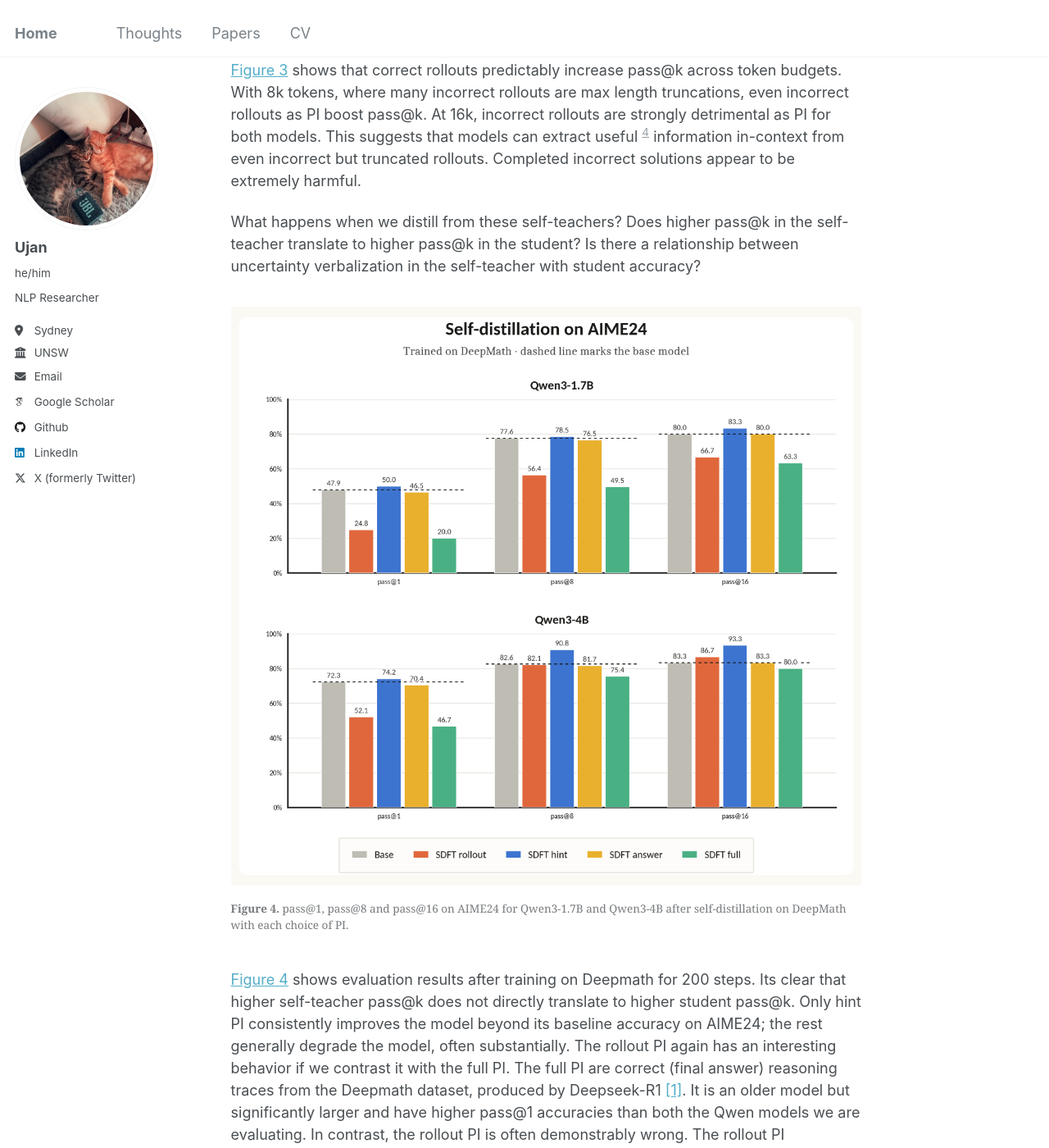
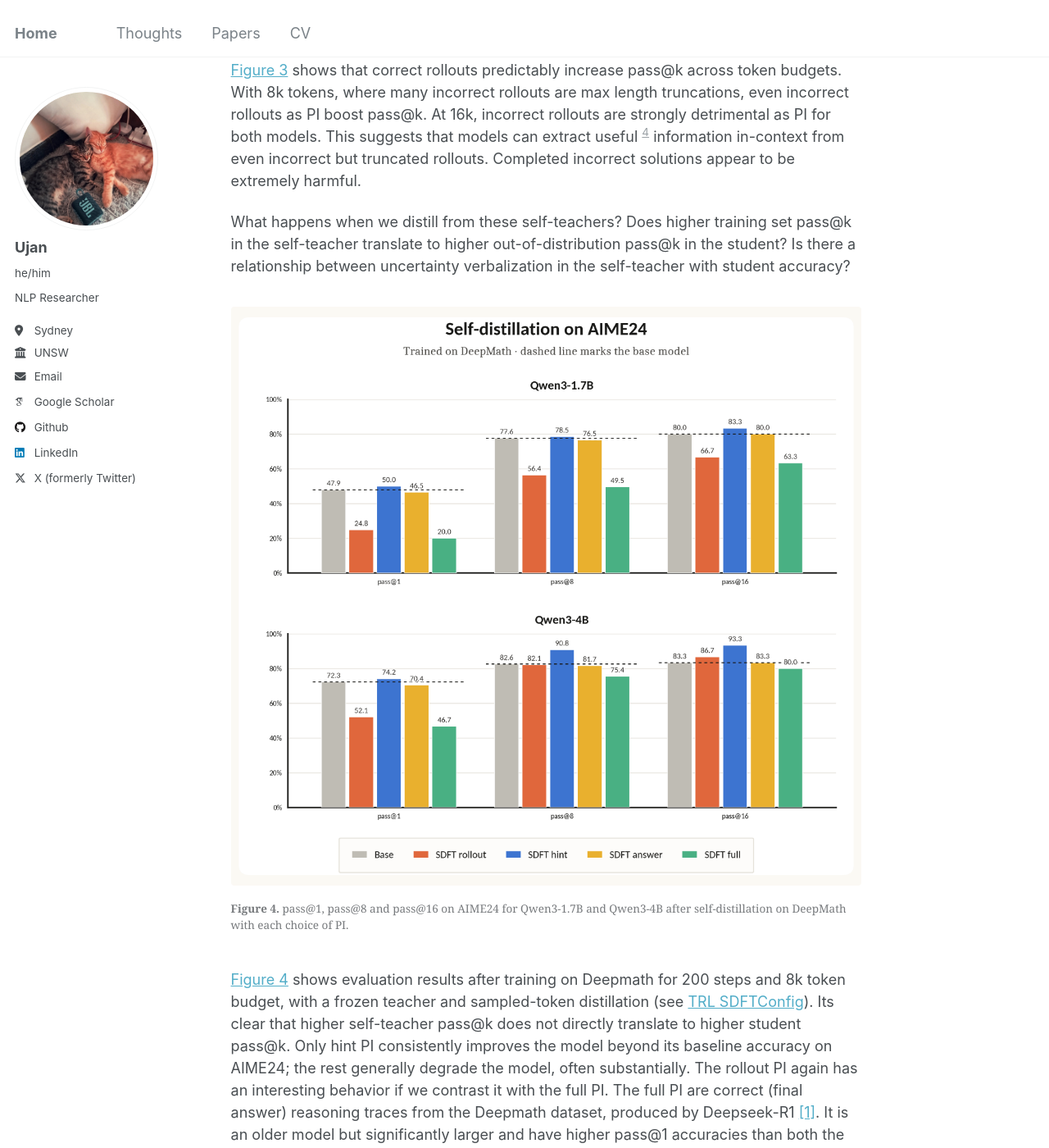
Before and after one commit to tatami-galaxy/tatami-galaxy.github.io, a Jekyll site: the page built from _posts/2026-07-01-self-distillation-post-1.md, in a window 1280 px wide and 1400 px high, scrolled down 6293 px. Shown: the whole window at 82% size. Built offline with Jekyll 4.4.1, drawn with Linux system fonts in a browser that asks for light colours; some web fonts are replaced; some of the changed text lies outside the part shown.

Commit message:
self distill blog

```diff
--- a/_posts/2026-07-01-self-distillation-post-1.md
+++ b/_posts/2026-07-01-self-distillation-post-1.md
@@ -98,7 +98,7 @@ Its hard to precisely define exploration of an LLM's chain-of-thought (COT) but
 
 [Figure 3](#fig-3) shows that correct rollouts predictably increase pass@k across token budgets. With 8k tokens, where many incorrect rollouts are max length truncations, even incorrect rollouts as PI boost pass@k. At 16k, incorrect rollouts are strongly detrimental as PI for both models. This suggests that models can extract useful [^useful] information in-context from even incorrect but truncated rollouts. Completed incorrect solutions appear to be extremely harmful.
 
-What happens when we distill from these self-teachers? Does higher pass@k in the self-teacher translate to higher pass@k in the student? Is there a relationship between uncertainty verbalization in the self-teacher with student accuracy?
+What happens when we distill from these self-teachers? Does higher training set pass@k in the self-teacher translate to higher out-of-distribution pass@k in the student? Is there a relationship between uncertainty verbalization in the self-teacher with student accuracy?
 
 <figure id="fig-4">
   <a href="/images/sdft_passk_bars.png" title="Open full size" style="width: 100%;">
@@ -107,9 +107,15 @@ What happens when we distill from these self-teachers? Does higher pass@k in the
   <figcaption style="width: 100%;" markdown="span"><strong>Figure 4.</strong> pass@1, pass@8 and pass@16 on AIME24 for Qwen3-1.7B and Qwen3-4B after self-distillation on DeepMath with each choice of PI.</figcaption>
 </figure>
 
-[Figure 4](#fig-4) shows evaluation results after training on Deepmath for 200 steps. Its clear that higher self-teacher pass@k does not directly translate to higher student pass@k. Only hint PI consistently improves the model beyond its baseline accuracy on AIME24; the rest generally degrade the model, often substantially. The rollout PI again has an interesting behavior if we contrast it with the full PI. The full PI are correct (final answer) reasoning traces from the Deepmath dataset, produced by Deepseek-R1 [[1]](#ref-1). It is an older model but significantly larger and have higher pass@1 accuracies than both the Qwen models we are evaluating. In contrast, the rollout PI is often demonstrably wrong. The rollout PI conditioned self-teacher also has significantly lower pass@k than the full PI. However, the rollout PI conditioned self-teacher degrades the student *less* than the full PI.
+[Figure 4](#fig-4) shows evaluation results after training on Deepmath for 200 steps and 8k token budget, with a frozen teacher and sampled-token distillation (see [TRL SDFTConfig](https://huggingface.co/docs/trl/v1.9.2/en/sdft_trainer#trl.experimental.sdft.SDFTConfig)). Its clear that higher self-teacher pass@k does not directly translate to higher student pass@k. Only hint PI consistently improves the model beyond its baseline accuracy on AIME24; the rest generally degrade the model, often substantially. The rollout PI again has an interesting behavior if we contrast it with the full PI. The full PI are correct (final answer) reasoning traces from the Deepmath dataset, produced by Deepseek-R1 [[1]](#ref-1). It is an older model but significantly larger and have higher pass@1 accuracies than both the Qwen models we are evaluating. In contrast, the rollout PI is often demonstrably wrong. The rollout PI conditioned self-teacher also has significantly lower pass@k than the full PI. However, the rollout PI conditioned self-teacher degrades the student *less* than the full PI. A plausible explanation for this could be that the full PI is perhaps distributionally quite different from the rollout PI, since it comes from a different model. We will investigate this but before that lets carefully look at the relationship between self-teacher uncertainty verbalization and student accuracy :
 
-[correlation between self teacher uncertainty and student pass@k]
+<figure id="fig-5">
+  <a href="/images/teacher_uncertainty_vs_student_8k.png" title="Open full size" style="width: 100%;">
+  <img src="/images/teacher_uncertainty_vs_student_8k.png" alt="Two stacked panels, one per model, plotting student pass@1, pass@8 and pass@16 on AIME24 against the self-teacher's mean chain-of-thought epistemic marker count, with points labelled by the PI used: full, rollout, answer and hint.">
+  </a>
+  <figcaption style="width: 100%;" markdown="span"><strong>Figure 5.</strong> Self-teacher uncertainty verbalization against student pass@k on AIME24, for students distilled on DeepMath at 8k token budget for both self-teacher and student. Every point is one choice of PI  at the mean CoT epistemic marker count of the self-teacher it was distilled from.</figcaption>
+</figure>
+
 
 
 
@@ -117,7 +123,7 @@ What happens when we distill from these self-teachers? Does higher pass@k in the
 
 [^critique]: The self-teacher is trying to solve the problem from each student prefix. Given this objective, its next-token distribution over that token position is the 'critique' of that token.
 
-[^why-training]: We primarily care about how the self-teacher behaves on training data. The self-teacher is absent at test-time.
+[^why-training]: We primarily care about how the self-teacher behaves on training data. The self-teacher is absent at test-time. For the student performance we will always look at OOD benchmarks and not training data.
 
 [^dropped-problem]: 1 problem is dropped for Qwen3-4B because the full PI exceeds max model len.
 
```
Also changed, not shown: images/teacher_uncertainty_vs_student_8k.png (added).
